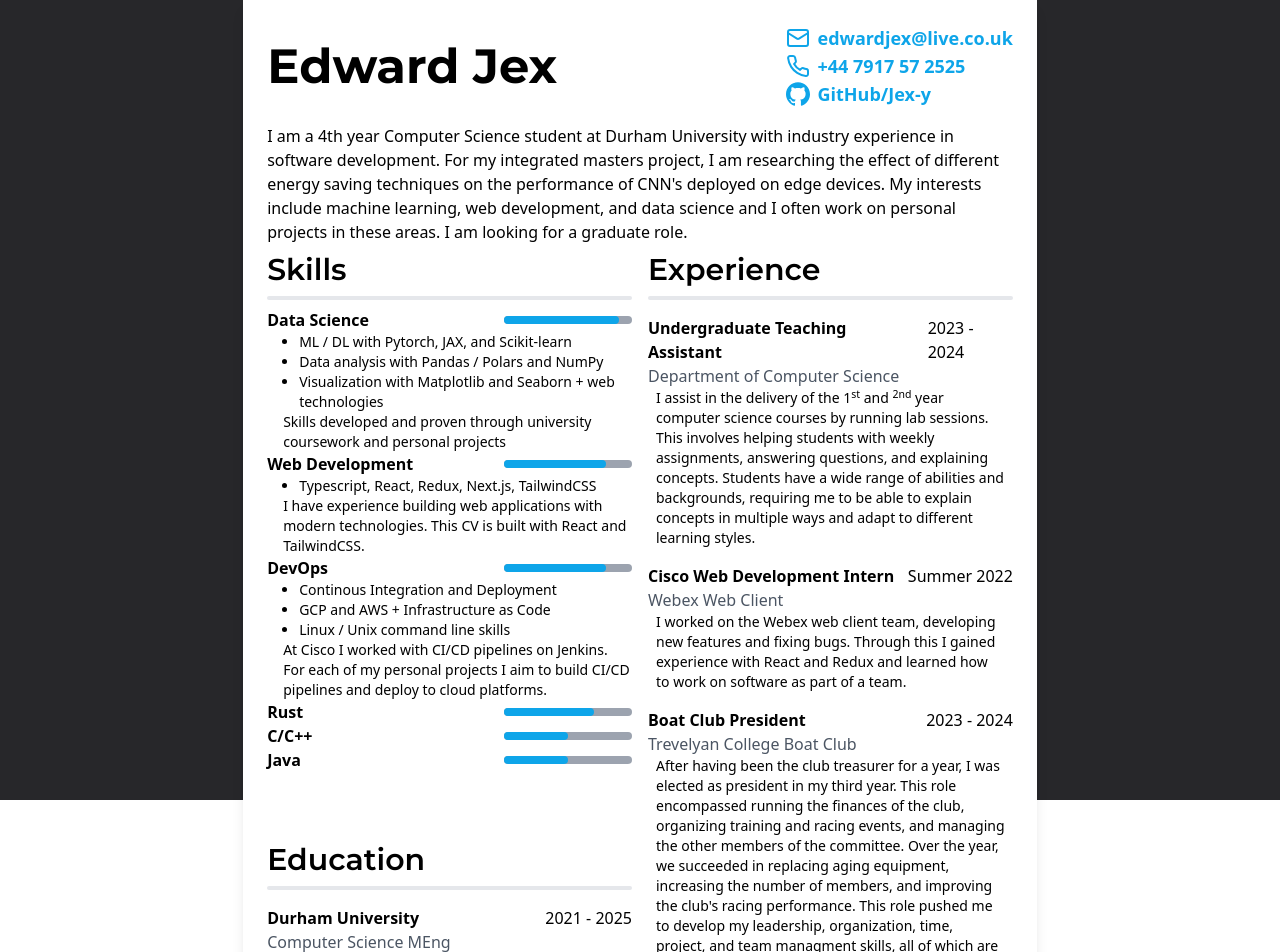
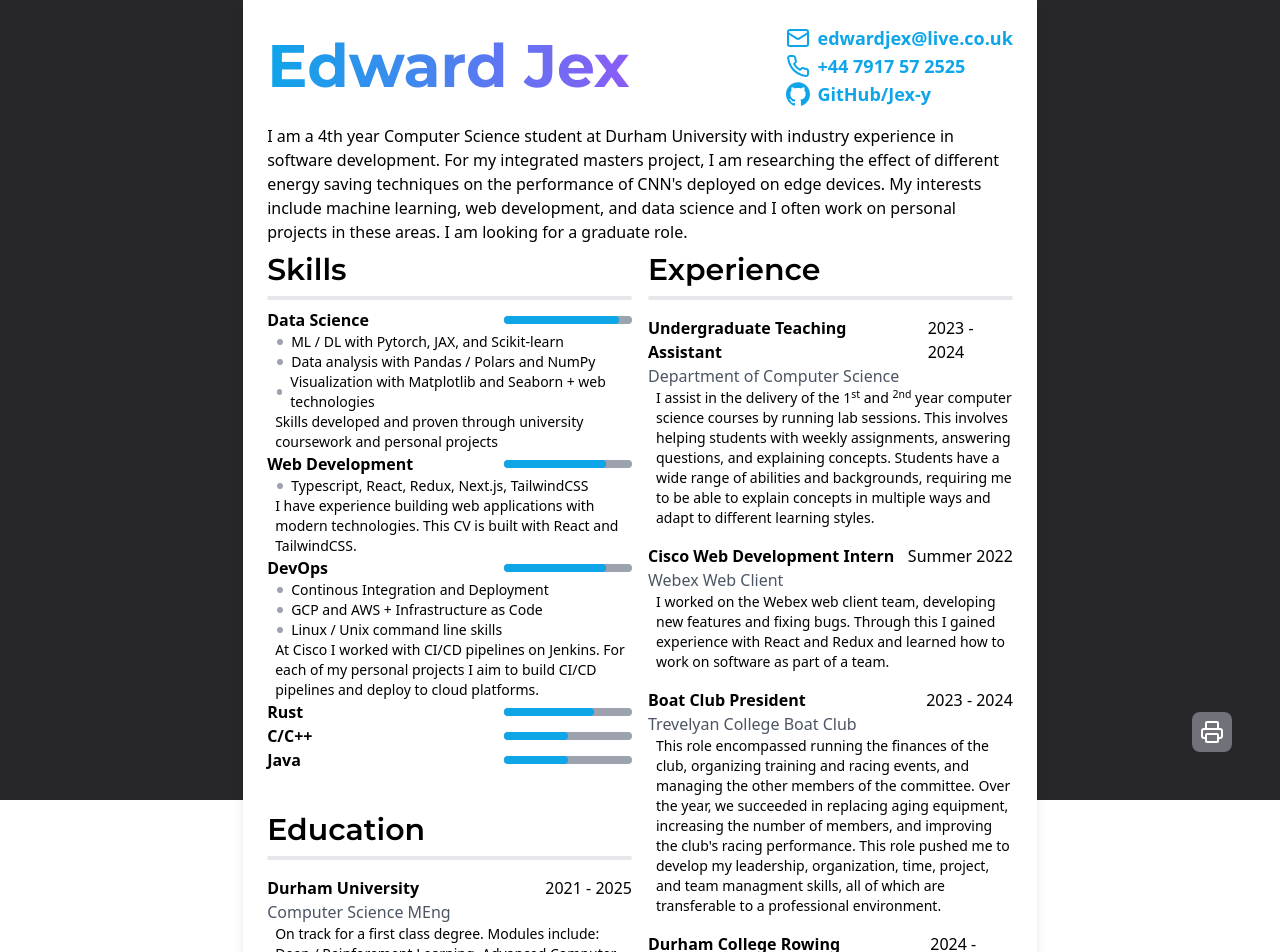
Before and after one commit to Jex-y/cv, a React (Vite) app: page / in a window 1280 px wide. Shown: the top 952 px of the page. Built offline with nearby package versions, Linux system fonts and the light colour scheme.

Commit message:
improve design

```diff
--- a/package.json
+++ b/package.json
@@ -13,7 +13,8 @@
   "dependencies": {
     "lucide-react": "^0.441.0",
     "react": "^18.3.1",
-    "react-dom": "^18.3.1"
+    "react-dom": "^18.3.1",
+    "react-to-print": "^2.15.1"
   },
   "devDependencies": {
     "@biomejs/biome": "^1.9.0",
--- a/src/App.tsx
+++ b/src/App.tsx
@@ -1,4 +1,5 @@
-import { Mail, Phone } from "lucide-react";
+import { Mail, Phone, Printer } from "lucide-react";
+import { forwardRef, type Ref, useRef } from "react";
 
 function Github() {
   return (
@@ -85,7 +86,7 @@ function Skill({ name, level, subskills, description }: SkillProps) {
   return (
     <div>
       <div className="flex items-center gap-2 justify-between">
-        <span className="font-semibold">{name}</span>
+        <h3 className="font-semibold">{name}</h3>
 
         <div className="h-2 w-32 bg-gray-400 rounded-lg">
           <div
@@ -94,11 +95,14 @@ function Skill({ name, level, subskills, description }: SkillProps) {
           />
         </div>
       </div>
-      <div className="ml-4">
+      <div className="ml-2">
         {subskills && (
-          <ul className="ml-4 list-disc text-sm">
+          <ul className="text-sm ml-0.5">
             {subskills.map((subskill) => (
-              <li key={subskill}>{subskill}</li>
+              <li key={subskill} className="flex items-center gap-2">
+                <div className="bg-gray-400 rounded-full h-1.5 w-1.5" />
+                <span>{subskill}</span>
+              </li>
             ))}
           </ul>
         )}
@@ -108,11 +112,13 @@ function Skill({ name, level, subskills, description }: SkillProps) {
   );
 }
 
-function CV() {
+const CV = forwardRef((_props, ref: Ref<HTMLDivElement>) => {
   return (
-    <div className="w-A4 h-A4 p-6 bg-white overflow-hidden">
+    <div ref={ref} className="w-A4 h-A4 p-6 bg-white overflow-hidden">
       <div className="flex flex-row gap-4 items-center justify-between mb-4">
-        <h1 className="text-5xl font-bold font-montserrat">Edward Jex</h1>
+        <h1 className="text-6xl font-bold font-montserrat text-transparent bg-clip-text inline-block bg-gradient-to-r from-sky-500 to-violet-500">
+          Edward Jex
+        </h1>
         <ul className="font-semibold text-lg content-end h-ful">
           <li>
             <IconLink icon={<Mail />} href="mailto:edwardjex@live.co.uk">
@@ -179,7 +185,7 @@ function CV() {
               subtitle="Computer Science MEng"
               date="2021 - 2025"
             >
-              <p className="text-sm mx-2">
+              <p className="text-sm ml-2">
                 On track for a first class degree. Modules include: Deep /
                 Reinforement Learning, Advanced Computer Vision, Advanced
                 Algorithms, Quantum Computing, and Parallel Scientific
@@ -200,7 +206,7 @@ function CV() {
               subtitle="Department of Computer Science"
               date="2023 - 2024"
             >
-              <p className="text-sm mx-2">
+              <p className="text-sm ml-2">
                 I assist in the delivery of the 1<sup>st</sup> and{" "}
                 <sup>2nd</sup> year computer science courses by running lab
                 sessions. This involves helping students with weekly
@@ -215,7 +221,7 @@ function CV() {
               subtitle="Webex Web Client"
               date="Summer 2022"
             >
-              <p className="text-sm mx-2">
+              <p className="text-sm ml-2">
                 I worked on the Webex web client team, developing new features
                 and fixing bugs. Through this I gained experience with React and
                 Redux and learned how to work on software as part of a team.
@@ -227,15 +233,14 @@ function CV() {
               subtitle="Trevelyan College Boat Club"
               date="2023 - 2024"
             >
-              <p className="text-sm mx-2">
-                After having been the club treasurer for a year, I was elected
-                as president in my third year. This role encompassed running the
-                finances of the club, organizing training and racing events, and
-                managing the other members of the committee. Over the year, we
-                succeeded in replacing aging equipment, increasing the number of
-                members, and improving the club's racing performance. This role
-                pushed me to develop my leadership, organization, time, project,
-                and team managment skills, all of which are transferable to a
+              <p className="text-sm ml-2">
+                This role encompassed running the finances of the club,
+                organizing training and racing events, and managing the other
+                members of the committee. Over the year, we succeeded in
+                replacing aging equipment, increasing the number of members, and
+                improving the club's racing performance. This role pushed me to
+                develop my leadership, organization, time, project, and team
+                managment skills, all of which are transferable to a
                 professional environment.
               </p>
             </Experience>
@@ -244,7 +249,7 @@ function CV() {
               subtitle="Trevelyan College Boat Club"
               date="2024 - 2025"
             >
-              <p className="text-sm mx-2">
+              <p className="text-sm ml-2">
                 As webmaster, I was responsible for maintaining and updating the
                 DCR website. I used this opportunity to deploy a long term
                 personal project of mine: a river level prediction model and
@@ -264,14 +269,31 @@ function CV() {
       </div>
     </div>
   );
-}
+});
+
+import { useReactToPrint } from "react-to-print";
 
 function App() {
+  const contentRef = useRef<HTMLDivElement>(null);
+  const handlePrint = useReactToPrint({
+    content: () => contentRef.current,
+    documentTitle: "CV - Edward Jex",
+  });
+
   return (
     <>
       <div className="flex content-center w-full h-full bg-zinc-800">
         <div className="mx-auto my-auto shadow-lg rounded-lg inline-block">
-          <CV />
+          <CV ref={contentRef} />
+        </div>
+        <div className="absolute bottom-10 right-10">
+          <button
+            onClick={handlePrint}
+            type="button"
+            className="bg-zinc-500 text-white p-2 rounded-lg m-2 h-10"
+          >
+            <Printer />
+          </button>
         </div>
       </div>
     </>
--- a/src/main.tsx
+++ b/src/main.tsx
@@ -5,7 +5,7 @@ import "./index.css";
 
 // biome-ignore lint/style/noNonNullAssertion: Its going to be a pdf
 createRoot(document.getElementById("root")!).render(
-	<StrictMode>
-		<App />
-	</StrictMode>,
+  <StrictMode>
+    <App />
+  </StrictMode>,
 );
--- a/tailwind.config.js
+++ b/tailwind.config.js
@@ -5,6 +5,9 @@ export default {
   content: ["./index.html", "./src/**/*.{js,ts,jsx,tsx}"],
   theme: {
     extend: {
+      screens: {
+        print: { raw: "print" },
+      },
       width: {
         A4: "210mm",
       },
@@ -15,9 +18,8 @@ export default {
         montserrat: ["Montserrat", "sans-serif"],
       },
       colors: {
-				'primary': colors.black,
-				'link': colors.sky[500],
-
+        primary: colors.black,
+        link: colors.sky[500],
       },
     },
   },
```
Also changed, not shown: 1 other file (tests, documents, lock files or other folders). Lines whose indentation alone changed are shown as unchanged.
